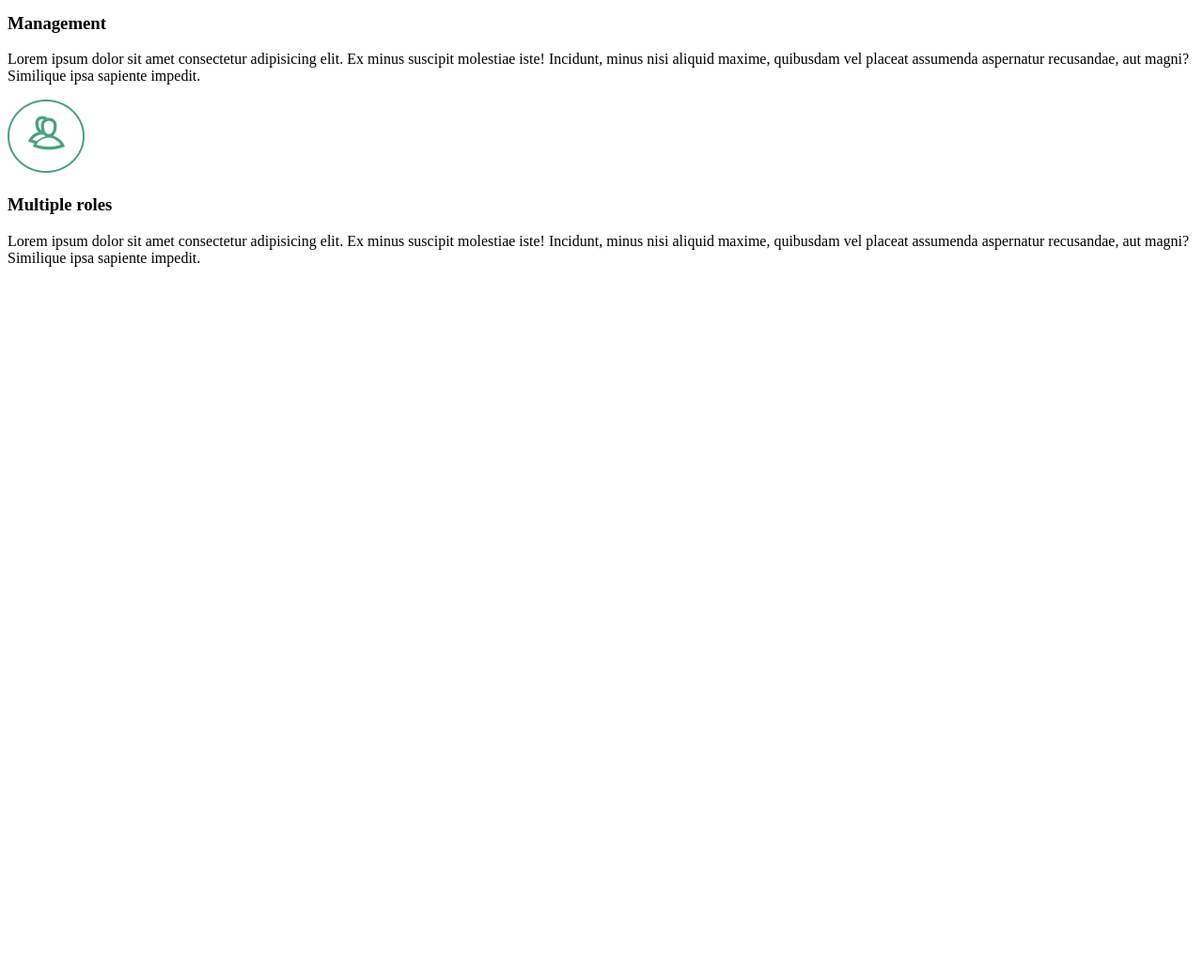
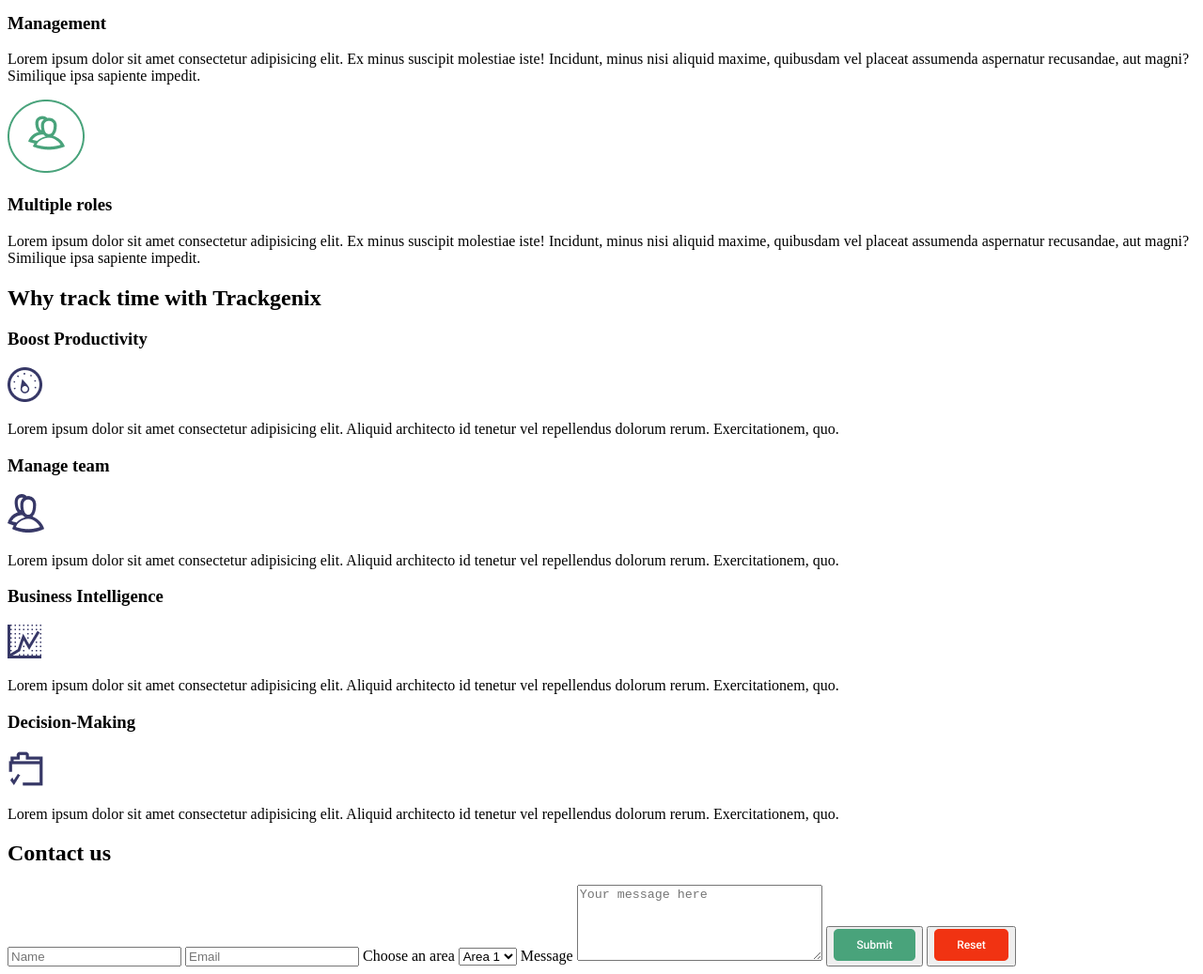
Before and after one commit to joryapur/BaSP-A2022-Etapa-1, a plain HTML site: page Semana-01/index.html in a window 1280 px wide. Shown: the part 1345-2382 px from the top of the page at 94% size. Before the commit the page ends 1645 px from the top, so only its background shows below. Drawn offline with Linux system fonts and the light colour scheme.

Commit message:
BaSP-W02-2022: Added 1 section and form

```diff
--- a/Semana-01/index.html
+++ b/Semana-01/index.html
@@ -140,7 +140,70 @@
         </div>
       </section>
       <section>
-        <form action=""></form>
+        <h2>Why track time with Trackgenix</h2>
+        <div>
+          <h3>Boost Productivity</h3>
+          <img src="img/Icon Boost.png" alt="" />
+          <p>
+            Lorem ipsum dolor sit amet consectetur adipisicing elit. Aliquid
+            architecto id tenetur vel repellendus dolorum rerum. Exercitationem,
+            quo.
+          </p>
+        </div>
+        <div>
+          <h3>Manage team</h3>
+          <img src="img/Icon MultipleRoles.png" alt="" />
+          <p>
+            Lorem ipsum dolor sit amet consectetur adipisicing elit. Aliquid
+            architecto id tenetur vel repellendus dolorum rerum. Exercitationem,
+            quo.
+          </p>
+        </div>
+        <div>
+          <h3>Business Intelligence</h3>
+          <img src="img/Icon Business Intelligence.png" alt="" />
+          <p>
+            Lorem ipsum dolor sit amet consectetur adipisicing elit. Aliquid
+            architecto id tenetur vel repellendus dolorum rerum. Exercitationem,
+            quo.
+          </p>
+        </div>
+        <div>
+          <h3>Decision-Making</h3>
+          <img src="img/Icon DecisionMaking.png" alt="" />
+          <p>
+            Lorem ipsum dolor sit amet consectetur adipisicing elit. Aliquid
+            architecto id tenetur vel repellendus dolorum rerum. Exercitationem,
+            quo.
+          </p>
+        </div>
+      </section>
+      <section>
+        <h2>Contact us</h2>
+        <form action="">
+          <input type="text" placeholder="Name" name="name" />
+          <input type="text" placeholder="Email" name="email" />
+          <label for="area">Choose an area</label>
+          <select name="area" aria-placeholder="Area">
+            <option value="area1" name="area1">Area 1</option>
+            <option value="area2" name="area2">Area 2</option>
+            <option value="area3" name="area3">Area 3</option>
+            <option value="area4" name="area4">Area 4</option>
+          </select>
+          <label for="message">Message</label>
+          <textarea
+            name="message"
+            cols="30"
+            rows="5"
+            placeholder="Your message here"
+          ></textarea>
+          <button type="submit">
+            <img src="img/ButtonSmall.png" alt="" />
+          </button>
+          <button type="reset">
+            <img src="img/Buttonreset.png" alt="" />
+          </button>
+        </form>
       </section>
     </main>
     <footer></footer>
```
Also changed, not shown: Semana-01/img/ButtonSmall.png (added), Semana-01/img/Buttonreset.png (added).
